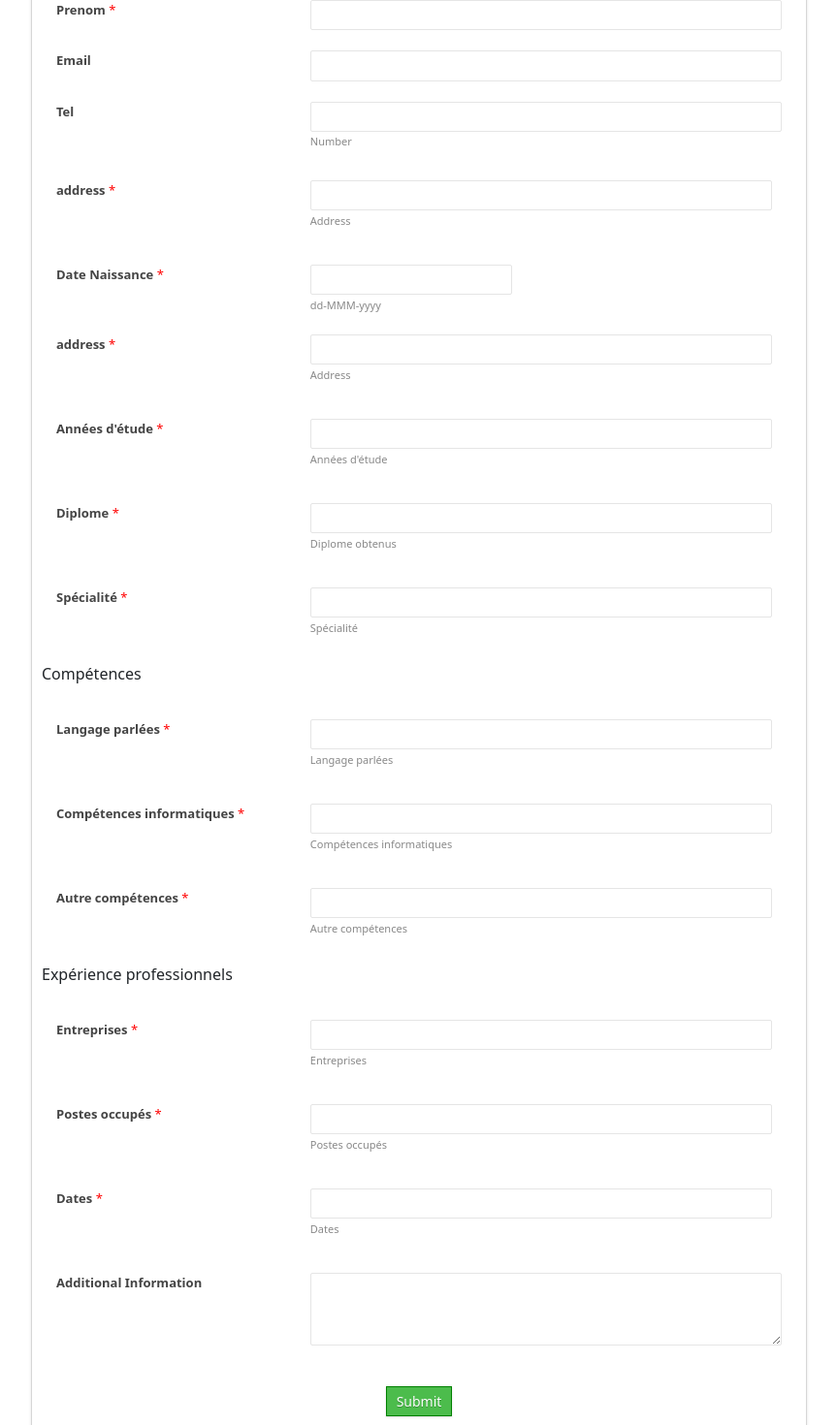
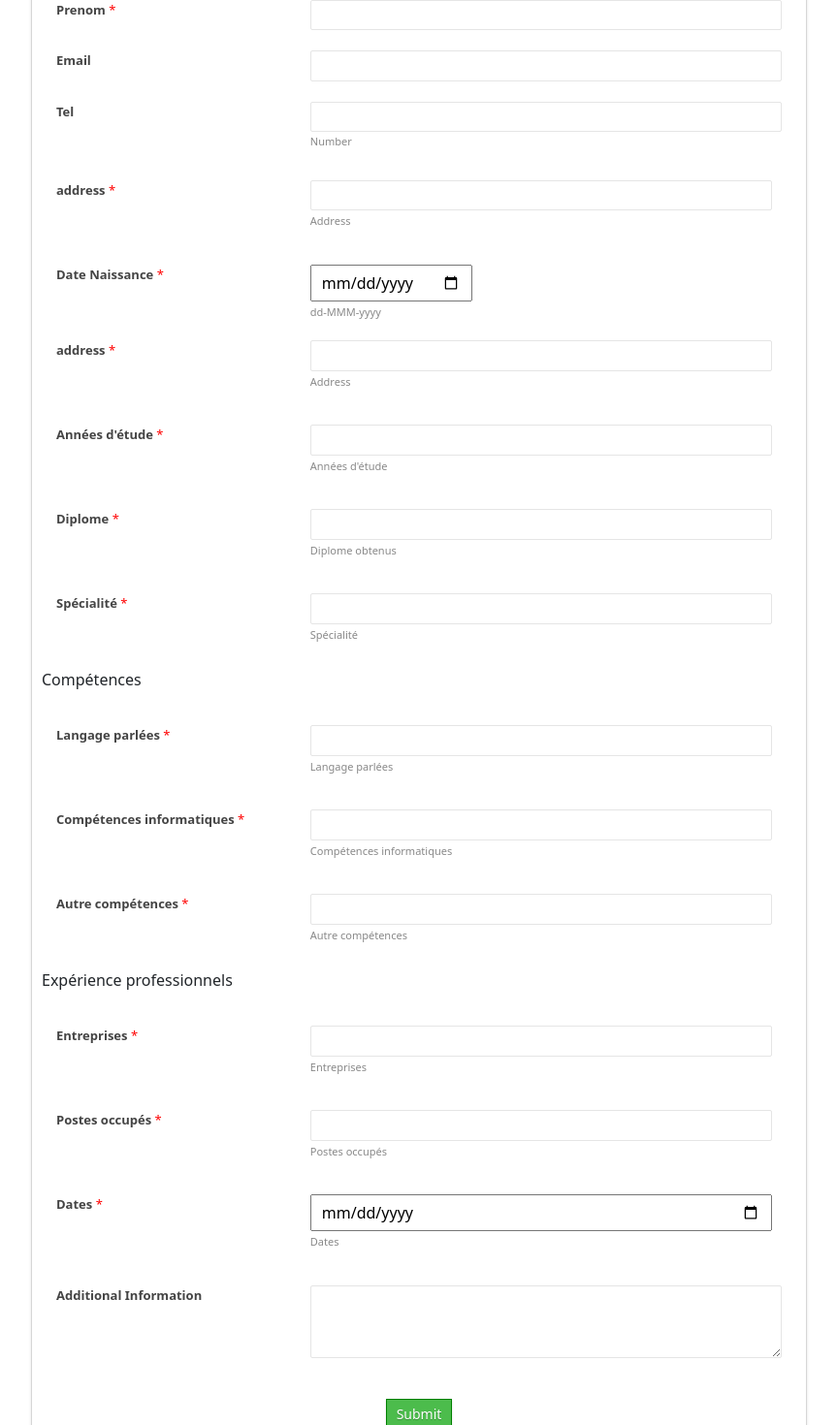
Before and after one commit to Henixu/stage3, an Angular app: page /formulaire in a window 1280 px wide. Shown: the part 254-1724 px from the top of the page at 97% size, without its empty margins (208-1071 px from the left). Built offline with nearby package versions, Linux system fonts and the light colour scheme.

Commit message:
date du formulaire

```diff
--- a/src/app/formulaire/formulaire.component.html
+++ b/src/app/formulaire/formulaire.component.html
@@ -111,7 +111,7 @@
                             <em class="zf-important">*</em>
                         </label>
                         <div class="zf-tempContDiv">
-                            <span> <input type="text" name="Date" checktype="c4" value="" maxlength="25"
+                            <span> <input type="date" name="Date" checktype="c4" value="" maxlength="25"
                                     placeholder="" /><label>dd-MMM-yyyy</label> </span>
                             <div class="zf-clearBoth"></div>
 
@@ -298,7 +298,7 @@
             </label>
             <div class="zf-tempContDiv zf-address">
                 <div class="zf-addrCont">
-                    <span class="zf-addOne"> <input type="text" maxlength="255" name="Dates"
+                    <span class="zf-addOne"> <input type="date" maxlength="255" name="Dates"
                             checktype="c1" placeholder="" />
                         <label> Dates</label>
                     </span>
```
